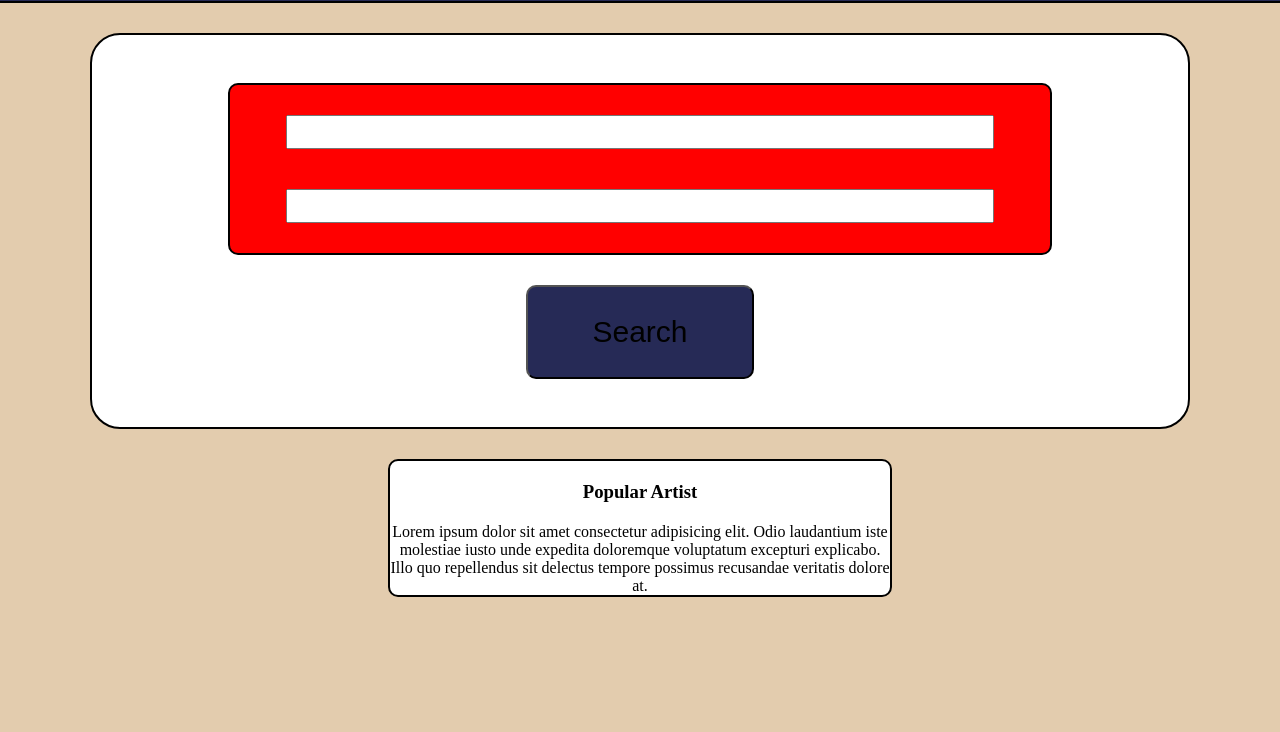
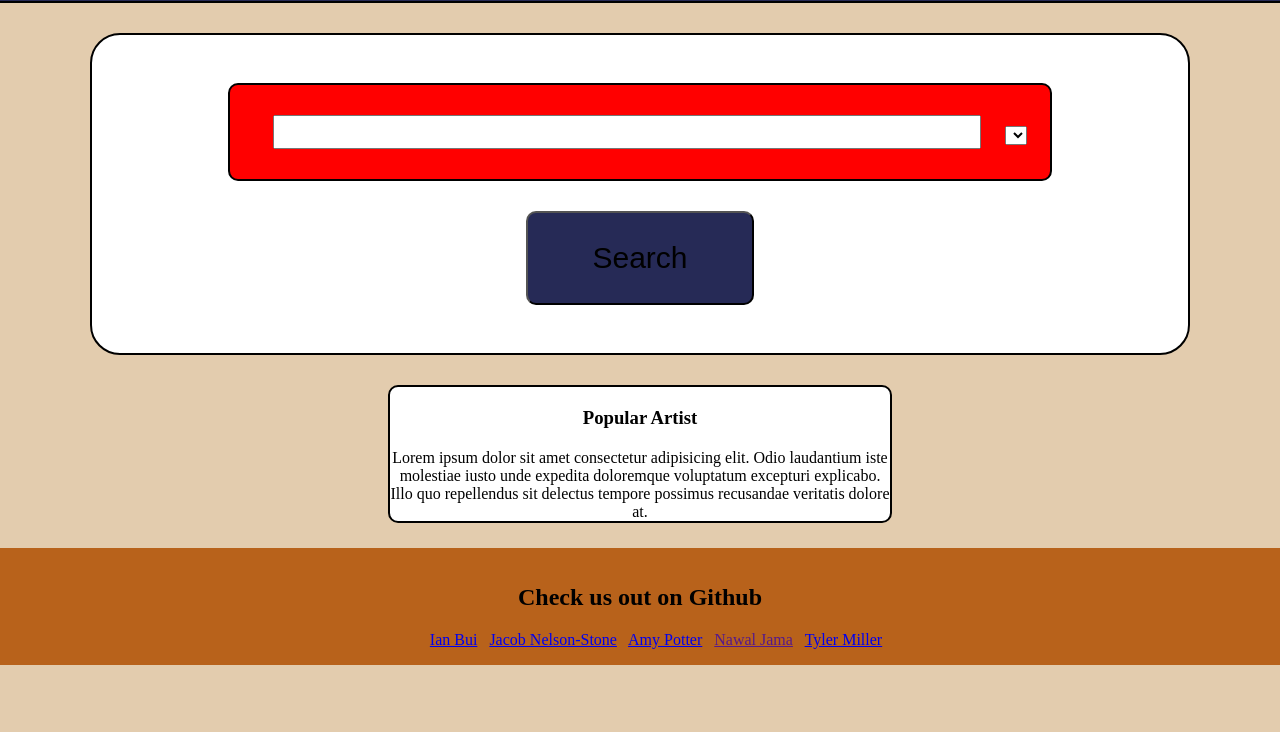
Before and after one commit to JacobDNelsonStone/live-music-search-bandsintown-api, a plain HTML site: page main-page.html in a window 1280 px wide. Shown: the part 68-800 px from the top of the page. Drawn offline with Linux system fonts and the light colour scheme; no server answers; a script that the page names is missing.

Commit message:
footer&htmlchanges

```diff
--- a/assets/css/style.css
+++ b/assets/css/style.css
@@ -65,3 +65,11 @@ button:hover{
 h3 {
     padding:20px;
 }
+footer {
+    background-color:var(--brown);
+    margin:25px 0px 0px 0px;
+    padding:1rem;
+}
+footer h3 {
+    font-size: 1.5rem;
+}
--- a/assets/js/main-page.js
+++ /dev/null
@@ -1,14 +0,0 @@
-let textbox = document.getElementById("text");
-
-fetch(`https://serpapi.com/search?engine=google_events&q=minneapolis&apikey=ea1bb92f63fb6cd08bc63ef2a893d78f950f7d6fc900f274632b905582d14a03`)
-.then(response=>response.json())
-.then(data=>{
-let info = data
-console.log(info)
-for(let i=0; i<5; i++)
-{
-    console.log(info[i]);
-    // console.log(info.list[i].main.temp)
-    // console.log(info.list[i].weather[0].description)
-}
-});
--- a/main-page.html
+++ b/main-page.html
@@ -4,13 +4,15 @@
     <meta charset="UTF-8">
     <meta http-equiv="X-UA-Compatible" content="IE=edge">
     <meta name="viewport" content="width=device-width, initial-scale=1.0">
-    <link rel="icon" type="images/x-icon" href="./assets/images/logo.png" />
+    <link rel="icon" type="images/x-icon" href="./assets/images/logo.png"
+    <link href="https://cdn.jsdelivr.net/npm/bootstrap@5.3.0-alpha3/dist/css/bootstrap.min.css" rel="stylesheet"
+     integrity="sha384-KK94CHFLLe+nY2dmCWGMq91rCGa5gtU4mk92HdvYe+M/SXH301p5ILy+dN9+nJOZ" crossorigin="anonymous">
     <link rel="stylesheet" href="./assets/css/style.css">
-    <title>Live Music Event Search Engine powered by Bandsintown API</title>
+    <title>Event Search Engine powered by Googler API</title>
 </head>
 <body>
     <header>
-        <h1>Live Music Event Search Engine powered by Bandsintown API</h1>
+        <h1>Event Search Engine powered by Google API</h1>
 
     </header>
 
@@ -18,8 +20,7 @@
         <div class="searchContainer">
             <div class="textContainer">
                 <input type="text" id="text">
-                <input type="text">
-                <label for=""></label>
+                <select name="dropdown" id="eventTiming">select</select>
             </div>
             <button id="searchBtn">Search</button>
         </div>
@@ -31,6 +32,21 @@
 
         </div>
     </center></main>
+
+    <footer><center>
+        <div>
+            <h3><center>Check us out on Github</center></h3>
+            <div>
+                <ul>
+                    <a href="https://github.com/thinkbui">Ian Bui</a>&nbsp;&nbsp;
+                    <a href="https://github.com/JacobDNelsonStone">Jacob Nelson-Stone</a>&nbsp;&nbsp;
+                    <a href="https://github.com/potteramy">Amy Potter</a>&nbsp;&nbsp;
+                    <a href="">Nawal Jama</a>&nbsp;&nbsp;
+                    <a href="https://github.com/tyguymills">Tyler Miller</a>&nbsp;&nbsp;
+                </ul>
+            </div>
+        </div>
+    </center></footer>
 </body>
 <script src="./assets/js/main-page.js"></script>
 </html>
```
